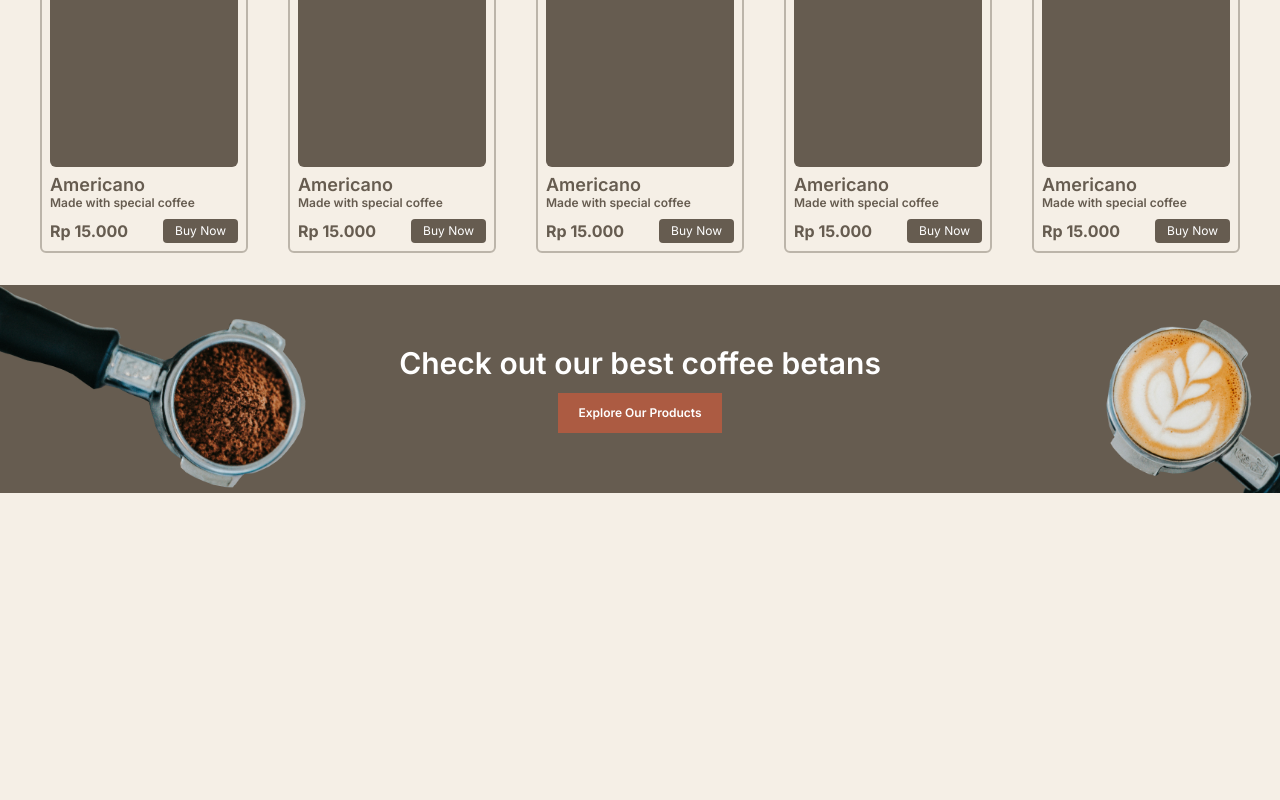
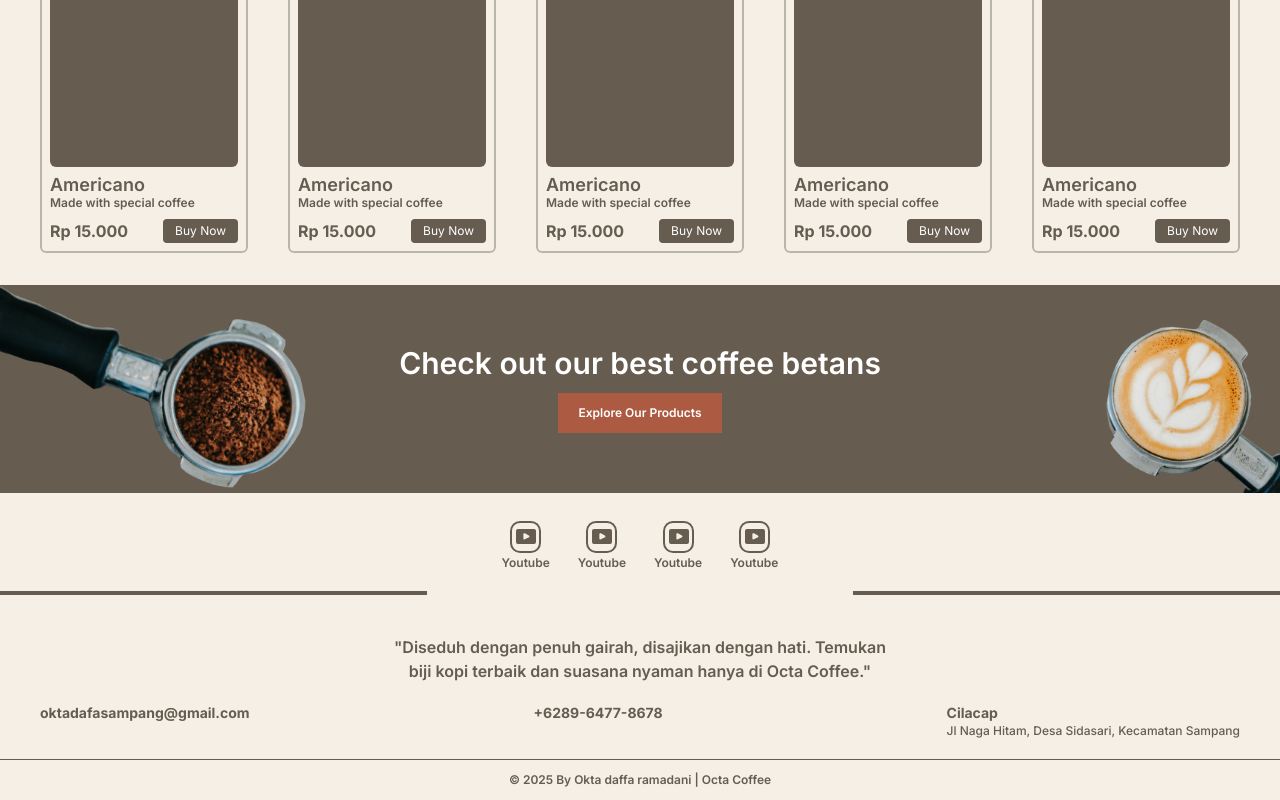
Before and after one commit to oktadafa/caffee-app, a Next.js app: page / in a window 1280 px wide. Shown: the part 1002-1802 px from the top of the page. Before the commit the page ends 1508 px from the top, so only its background shows below. Built offline with nearby package versions, Linux system fonts and the light colour scheme.

Commit message:
create footer  component

```diff
--- a/app/page.tsx
+++ b/app/page.tsx
@@ -1,7 +1,8 @@
 import style from "./main.module.css"
-import {IceCoffeeIcon} from "./components/atoms/icons"
-import { Coffe2, Coffe3 } from "./assets"
+import {IceCoffeeIcon, YoutubeIcon} from "./components/atoms/icons"
+import {Coffe2, Coffe3} from "./assets"
 import Image from "next/image"
+
 export default function Home() {
   return (
     <div className="min-h-screen">
@@ -75,22 +76,66 @@ export default function Home() {
           ))}
         </div>
         <div className="relative bg-primary w-full flex items-center justify-center h-52">
-        <Image src={Coffe2} width={330} height={270} alt="test" className="absolute top-0 left-0" />
+          <Image
+            src={Coffe2}
+            width={330}
+            height={270}
+            alt="test"
+            className="absolute top-0 left-0"
+          />
           <div className="flex flex-col justify-center gap-y-3">
-          <div className="text-3xl text-white font-semibold">
-          Check out our best  coffee betans
+            <div className="text-3xl text-white font-semibold">
+              Check out our best coffee betans
             </div>
             <div className="flex justify-center">
-            <button className="bg-secondary text-white text-xs font-semibold px-5 py-3
-            ">Explore Our Products</button>
+              <button
+                className="bg-secondary text-white text-xs font-semibold px-5 py-3
+            "
+              >
+                Explore Our Products
+              </button>
             </div>
-            </div>
-          <Image src={Coffe3} width={210} height={235} alt="test" className="absolute bottom-0 right-0"/>
+          </div>
+          <Image
+            src={Coffe3}
+            width={210}
+            height={235}
+            alt="test"
+            className="absolute bottom-0 right-0"
+          />
         </div>
       </div>
 
-      <div>
-
+      <div className="flex justify-center gap-x-7 items-center mt-7">
+        {Array.from({length: 4}).map((item) => (
+          <div className="flex flex-col gap-y-0.5 items-center">
+            <YoutubeIcon />
+            <p className="text-xs font-semibold text-primary">Youtube</p>
+          </div>
+        ))}
+      </div>
+      <div className="flex justify-between mt-5 mb-10">
+        <div className="w-1/3 h-1 bg-primary" />
+        <div className="w-1/3 h-1 bg-primary" />
+      </div>
+      <div className="flex justify-center">
+        <span className="text-center text-primary font-semibold w-124">
+          "Diseduh dengan penuh gairah, disajikan dengan hati. Temukan biji kopi
+          terbaik dan suasana nyaman hanya di Octa Coffee."
+        </span>
+      </div>
+      <div className="text-sm font-bold flex justify-between items-start px-10 mt-5 text-primary">
+        <span>oktadafasampang@gmail.com</span>
+        <span>+6289-6477-8678</span>
+        <div className="flex flex-col">
+          <span>Cilacap</span>
+          <span className="text-xs font-medium">
+            Jl Naga Hitam, Desa Sidasari, Kecamatan Sampang
+          </span>
+        </div>
+      </div>
+      <div className="text-center py-3 text-xs border-t border-t-primary mt-5 font-semibold text-primary">
+        <span>© 2025 By Okta daffa ramadani | Octa Coffee</span>
       </div>
     </div>
   )
```
